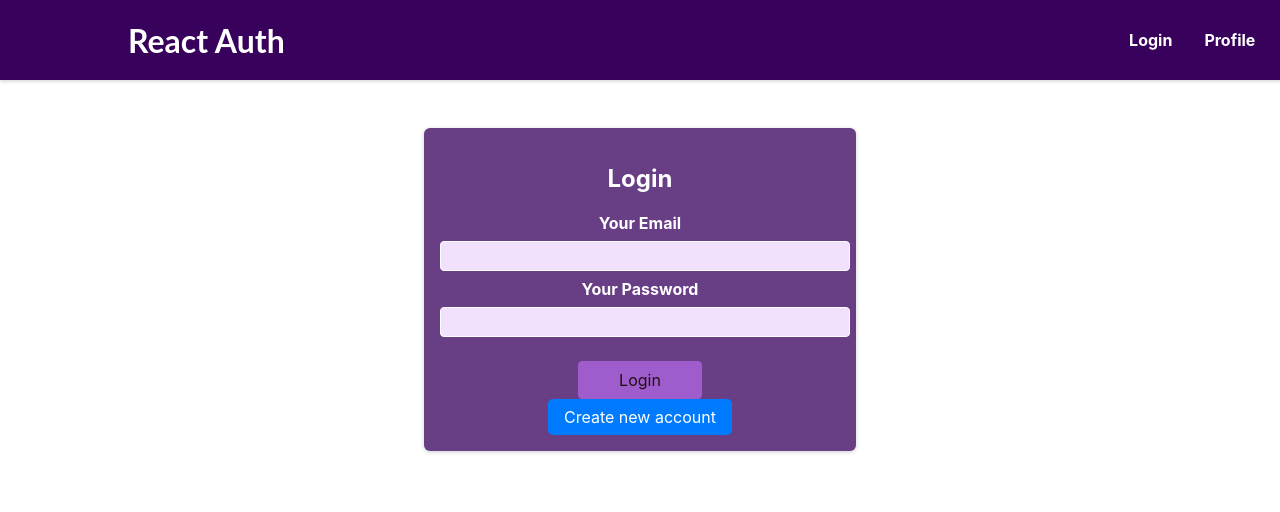
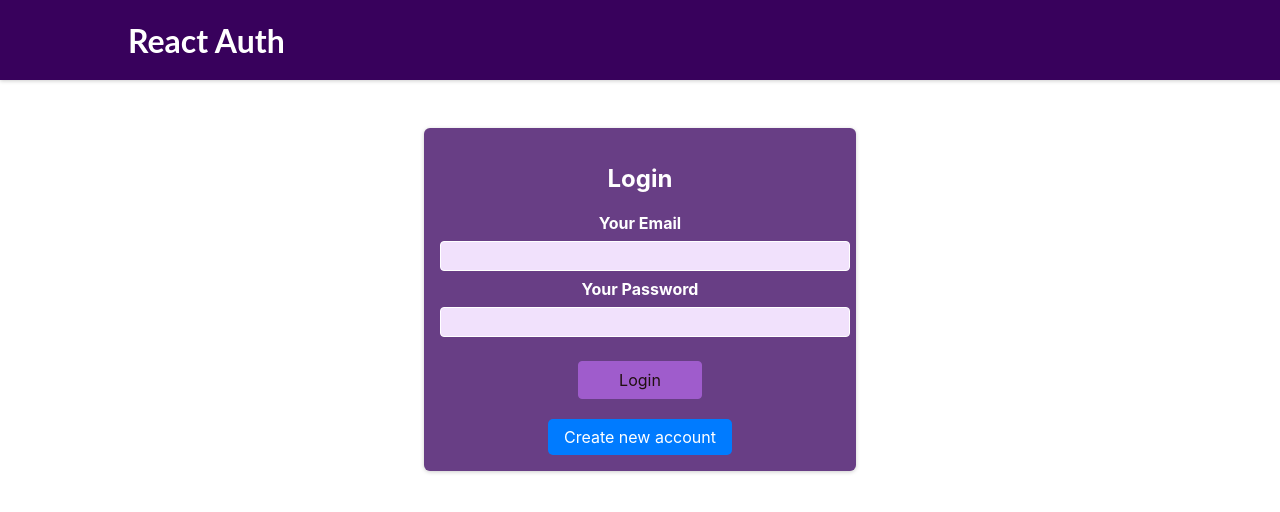
Before and after one commit to bipinlongjam/auth, a React (Create React App) app: page /auth in a window 1280 px wide. Shown: the top 512 px of the page. Built offline with nearby package versions, Linux system fonts and the light colour scheme.

Commit message:
login with auth

```diff
--- a/src/components/Auth/AuthForm.js
+++ b/src/components/Auth/AuthForm.js
@@ -1,10 +1,13 @@
-import { useState, useRef } from 'react';
+import { useState, useRef, useContext } from 'react';
 
 import classes from './AuthForm.module.css';
+import AuthContext from '../../store/auth-context';
 
 const AuthForm = () => {
   const emailInputRef = useRef();
   const passwordInputRef = useRef();
+
+  const authCtx = useContext(AuthContext)
 
   const [isLogin, setIsLogin] = useState(true);
   const [isLoading, setIsLoading] = useState(false);
@@ -53,7 +56,7 @@ const AuthForm = () => {
         });
       }
     }).then(data => {
-      console.log(data);
+      authCtx.login(data.idToken)
     })
     .catch(err =>{
       alert(err.message)
@@ -79,6 +82,7 @@ const AuthForm = () => {
         <div className={classes.actions}>
           {!isLoading && <button>{isLogin ? 'Login' :'Create Account'}</button>}
           {isLoading && <p>Sending Request..</p>}
+         <br></br>
           <button
             type='button'
             className={classes.toggle}
--- a/src/components/Layout/MainNavigation.js
+++ b/src/components/Layout/MainNavigation.js
@@ -1,8 +1,15 @@
 import { Link } from 'react-router-dom';
 
 import classes from './MainNavigation.module.css';
+import { useContext } from 'react';
+import AuthContext from '../../store/auth-context';
 
 const MainNavigation = () => {
+
+  const authCtx = useContext(AuthContext)
+
+  const isLoggedIn = authCtx.isLoggedIn;
+
   return (
     <header className={classes.header}>
       <Link to='/'>
@@ -10,15 +17,33 @@ const MainNavigation = () => {
       </Link>
       <nav>
         <ul>
-          <li>
-            <Link to='/auth'>Login</Link>
-          </li>
-          <li>
+          <div>
+          {!isLoggedIn && (
+            <li>
+              <Link to='/auth'>Login</Link>
+            </li>
+          )}
+          </div>
+
+          {isLoggedIn && (
+            <>
+            <li>
             <Link to='/profile'>Profile</Link>
-          </li>
+            </li>
+            <li>
+                <button>Logout</button>
+              </li>
+            </>
+          )}
+
+         {isLoggedIn &&(
           <li>
             <button>Logout</button>
           </li>
+          )}
+
+
+
         </ul>
       </nav>
     </header>
--- a/src/index.js
+++ b/src/index.js
@@ -3,13 +3,17 @@ import ReactDOM from 'react-dom/client';
 import { BrowserRouter } from 'react-router-dom';
 import './index.css';
 import App from './App';
+import { AuthContextProvider } from './store/auth-context';
 
 
 const root = ReactDOM.createRoot(document.getElementById('root'));
 root.render(
-  <BrowserRouter>
+  <AuthContextProvider>
+     <BrowserRouter>
     <App />
   </BrowserRouter>
+  </AuthContextProvider>
+
 );
 
 // If you want to start measuring performance in your app, pass a function
--- /dev/null
+++ b/src/store/auth-context.js
@@ -0,0 +1,32 @@
+import React, { createContext, useState } from "react";
+
+const AuthContext = createContext({
+    token:'',
+    isLoggedIn:false,
+    login:(token) =>{},
+    logout: () =>{}
+});
+
+export const AuthContextProvider = (props) =>{
+
+    const[token, setToken] = useState(null)
+
+    const userIsLoggedIn = !!token;
+
+    const loginHandler = (token) => {
+        setToken(token)
+    };
+    const logoutHandler = () =>{
+        setToken(null)
+    }
+    const contextValue = {
+        token:token,
+        isLoggedIn: userIsLoggedIn,
+        login:loginHandler,
+        logout:logoutHandler
+    }
+    return <AuthContext.Provider value={contextValue}>
+        {props.children}
+    </AuthContext.Provider>
+}
+export default AuthContext;
```
